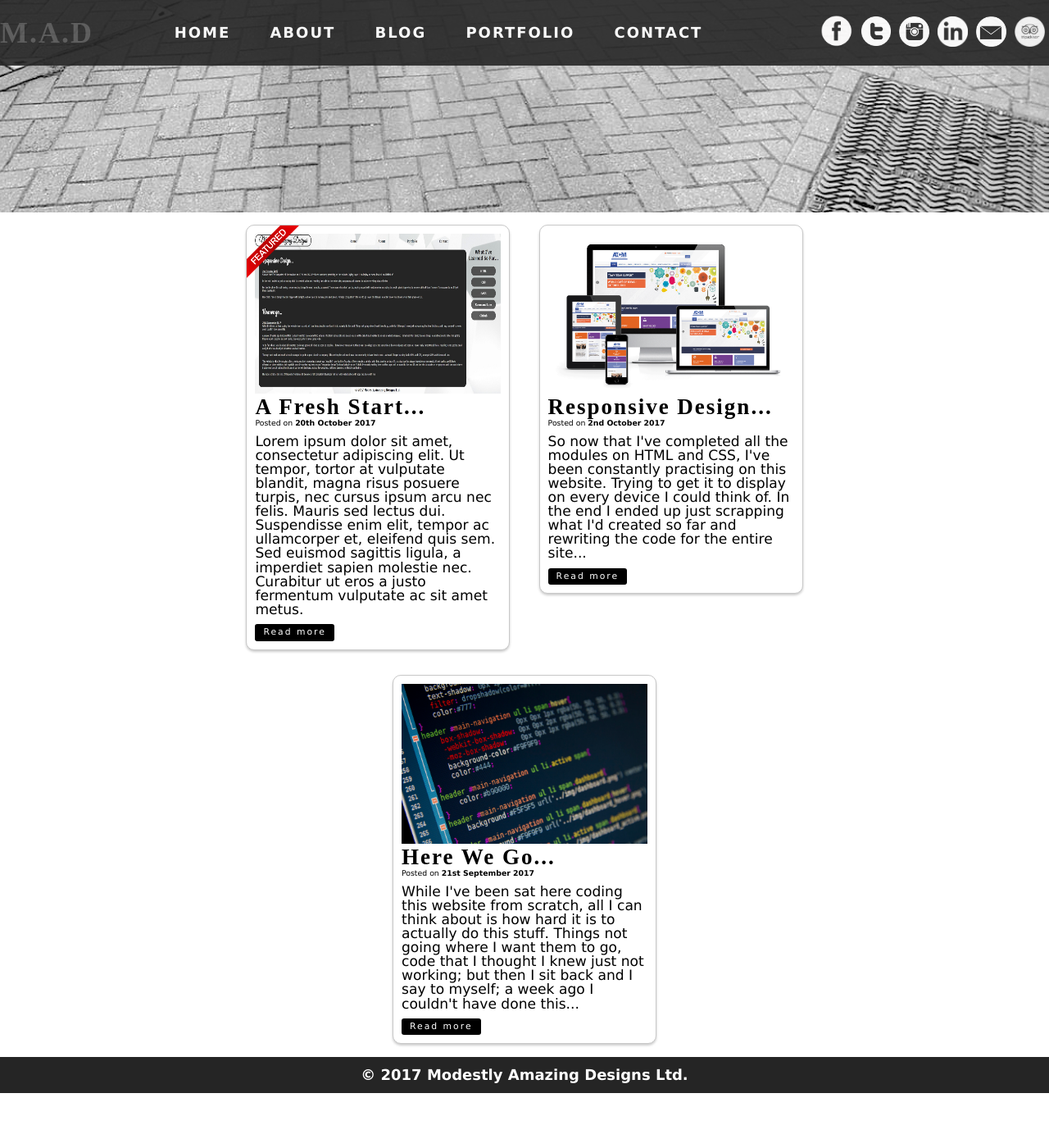
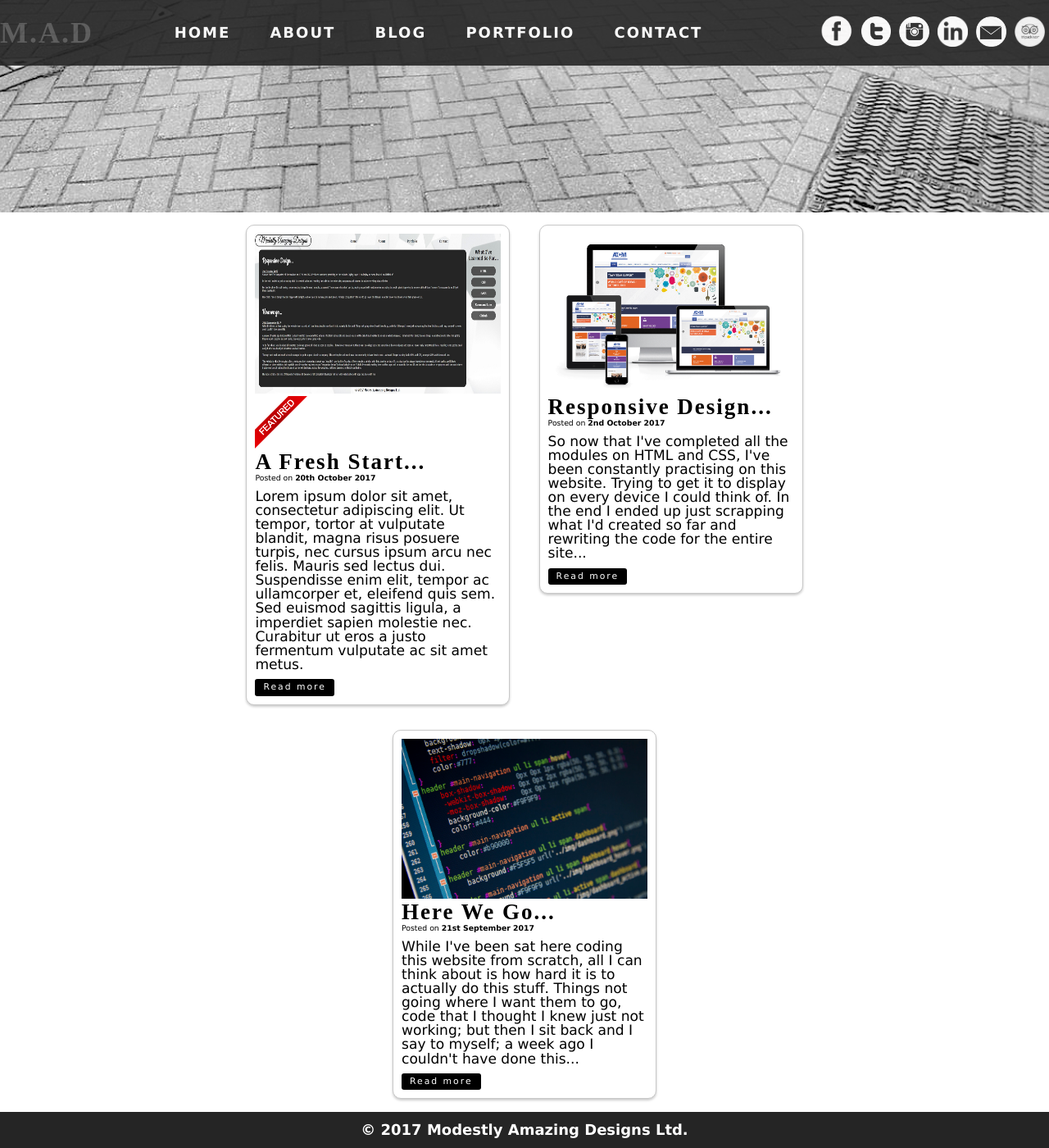
Before and after one commit to ArdPete/ardpete.github.io, a Jekyll site: the page blog.html, which Jekyll copies as it is, in a window 1280 px wide and 1400 px high, scrolled down 731 px. Shown: the whole window at 82% size. Built offline with Jekyll 4.4.1, drawn with Linux system fonts in a browser that asks for light colours; comment, search, counter and statistics services are not loaded; before the commit the page ends 2064 px from its top, so only the background shows below that.

Commit message:
Add files via upload

```diff
--- a/blog.html
+++ b/blog.html
@@ -44,7 +44,7 @@
 					<h1 class="bloghead">A Fresh Start...</h1>
 					<h4>Posted on <span class="subdate">20th October 2017</h4></span>
 					<p class="blogtext">Lorem ipsum dolor sit amet, consectetur adipiscing elit. Ut tempor, tortor at vulputate blandit, magna risus posuere turpis, nec cursus ipsum arcu nec felis. Mauris sed lectus dui. Suspendisse enim elit, tempor ac ullamcorper et, eleifend quis sem. Sed euismod sagittis ligula, a imperdiet sapien molestie nec. Curabitur ut eros a justo fermentum vulputate ac sit amet metus.</p>
-					<a href="#" class="readmore">Read more</a>
+					<a href="posts/freshstart.html" class="readmore">Read more</a>
 				</article>
 
 				<article>
@@ -52,15 +52,15 @@
 					<h1 class="bloghead">Responsive Design...</h1>
 					<h4>Posted on <span class="subdate">2nd October 2017</h4></span>
 					<p class="blogtext">So now that I've completed all the modules on HTML and CSS, I've been constantly practising on this website. Trying to get it to display on every device I could think of. In the end I ended up just scrapping what I'd created so far and rewriting the code for the entire site...</p>
-					<a href="#" class="readmore">Read more</a>
+					<a href="posts/responsivedesign.html" class="readmore">Read more</a>
 				</article>
 
 				<article>
-					<a href="#"><img src="images/csscode.jpg" alt="CSS Coding" height="195px" width="300px"/></a>
+					<a href="posts/herewego.html"><img src="images/csscode.jpg" alt="CSS Coding" height="195px" width="300px"/></a>
 					<h1 class="bloghead">Here We Go...</h1>
 					<h4>Posted on <span class="subdate">21st September 2017</h4></span>
 					<p class="blogtext">While I've been sat here coding this website from scratch, all I can think about is how hard it is to actually do this stuff. Things not going where I want them to go, code that I thought I knew just not working; but then I sit back and I say to myself; a week ago I couldn't have done this...</p>
-					<a href="#" class="readmore">Read more</a>
+					<a href="posts/herewego.html" class="readmore">Read more</a>
 				</article>
 
 
--- a/style.css
+++ b/style.css
@@ -278,6 +278,7 @@
   background: url("blog.jpg") center center no-repeat;
   background-size: cover;
   width: 100%;
+
 }
 
 .blog {
@@ -309,6 +310,23 @@
 	padding: 0;
 	align-items: center;
 
+}
+
+.blogphoto {
+position: relative;
+border-radius: 10%;
+width: 20rem;
+display: inline-block;
+margin-right: 1%;
+
+float: left;
+}
+
+#posts {
+
+	margin-top: 20px;
+	width: 100%;
+justify-content: space-around;
 }
 
 .bloghead {
@@ -356,6 +374,11 @@
 	font-weight: bold;
 
 }
+.readmore {
+	font-family: "Exo 2", verdana, sans-serif;
+	font-size: 0.60rem;
+	letter-spacing: 2px;
+	}
 
 .readmore{
 	background-color: black;
@@ -371,6 +394,22 @@
 article p{
 	margin-bottom: 7px;
 }
+
+.backbtn {
+	font-family: "Exo 2", verdana, sans-serif;
+	font-size: 1rem;
+	letter-spacing: 2px;
+	background-color: black;
+	padding: 5px 10px;
+	color: white;
+	text-decoration: none;
+	border-radius: 3px;
+	display: inline-block;
+	margin-bottom: 10px;
+	}
+
+	.backbtn:hover{
+	background-color: #383838;
 
 #featured{
 	position: relative;
```
